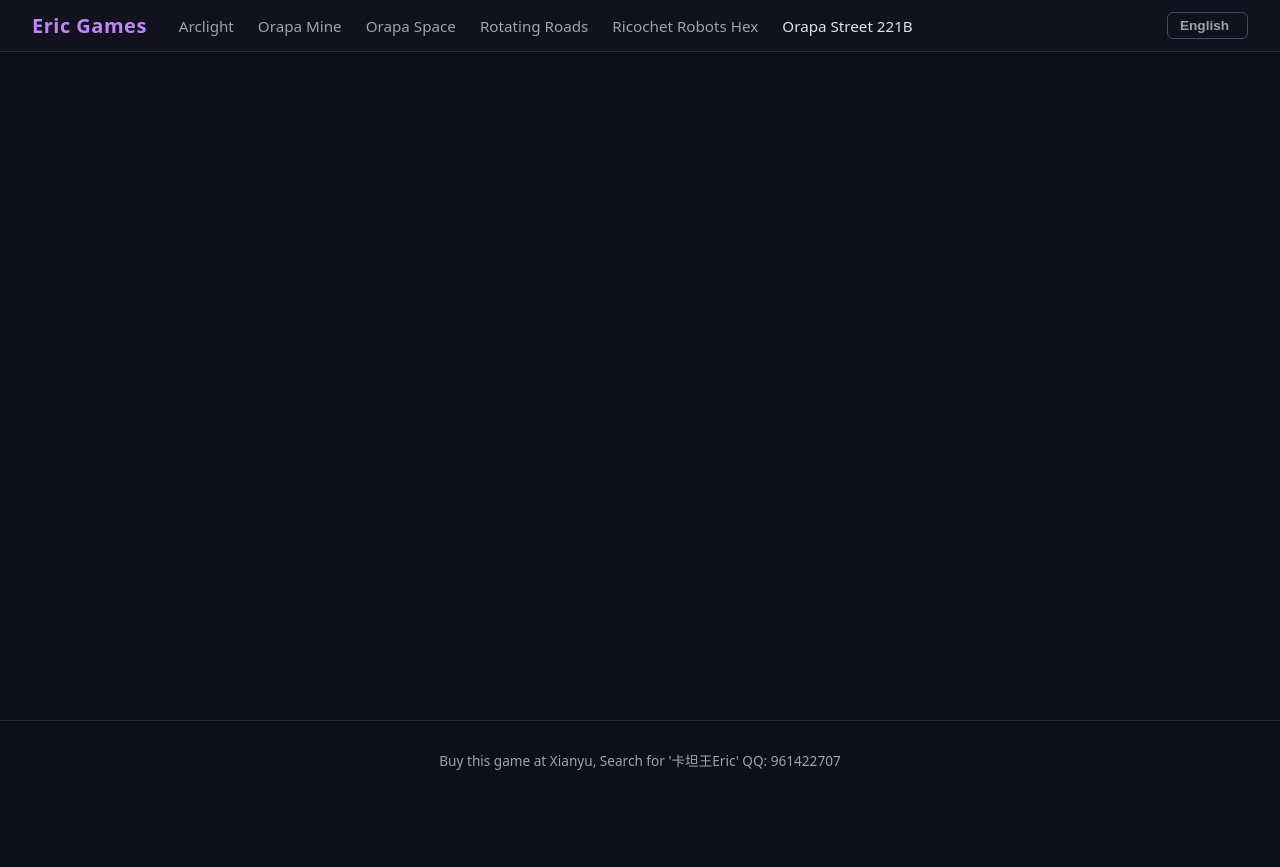
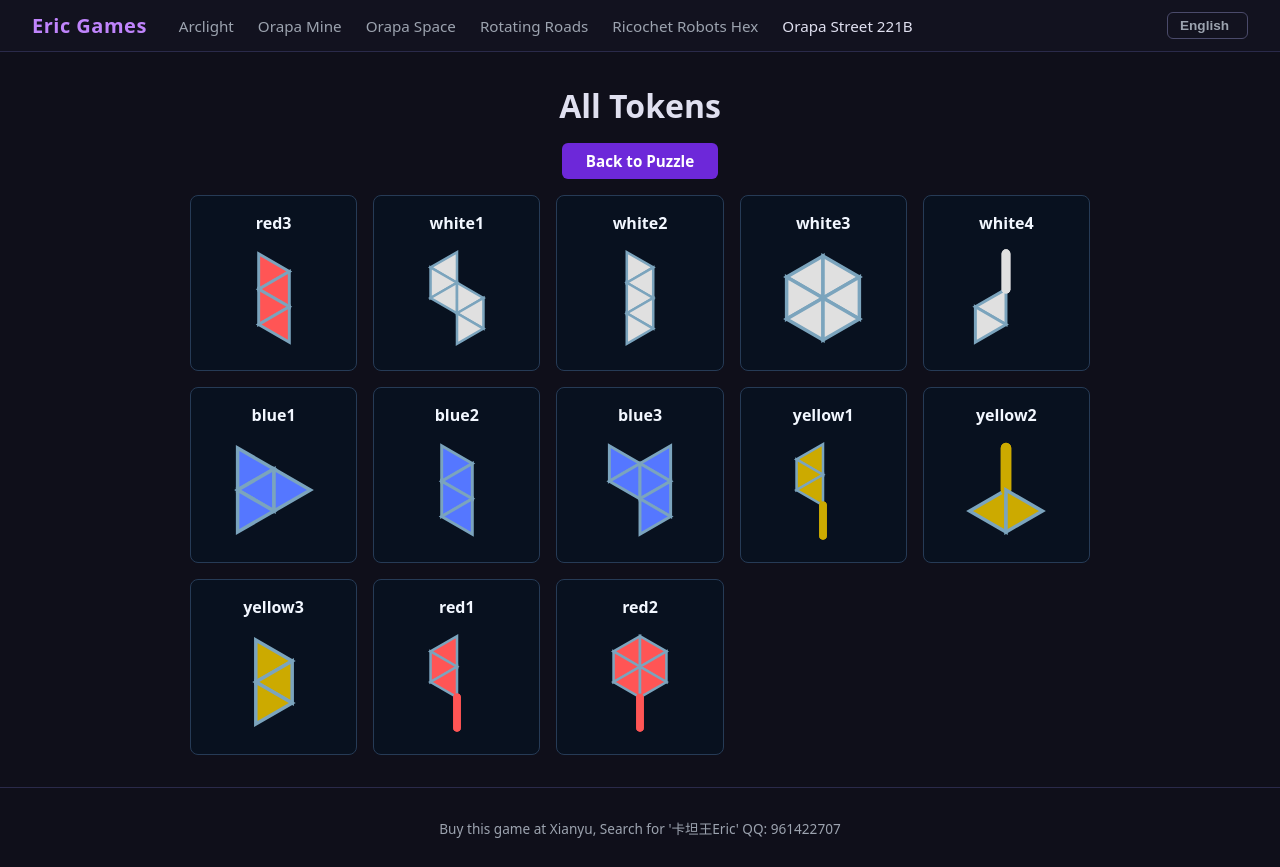
Before and after one commit to EricWebsmith/ericgames, a React (Vite) app: page /#/orapa-street-221b/tokens in a window 1280 px wide. Before the commit the page ends 800 px from the top, so only its background shows below. Built offline with nearby package versions, Linux system fonts and the light colour scheme.

Commit message:
fix all tokens

```diff
--- a/src/App.css
+++ b/src/App.css
@@ -337,6 +337,23 @@ body {
   overflow-y: auto;
 }
 
+.orapa-street-palette-link {
+  flex: 0 0 auto;
+  color: inherit;
+  text-decoration: none;
+}
+
+.orapa-street-palette-link:hover .orapa-street-tile-palette,
+.orapa-street-palette-link:focus-visible .orapa-street-tile-palette {
+  border-color: #7ba4bd;
+}
+
+.orapa-street-palette-link:focus-visible {
+  outline: 2px solid #f2f7ff;
+  outline-offset: 3px;
+  border-radius: 8px;
+}
+
 .orapa-street-palette-title {
   grid-column: 1 / -1;
   margin: 0 0 0.25rem;
@@ -357,9 +374,66 @@ body {
   text-align: center;
 }
 
-.orapa-street-palette-tile svg {
+.orapa-street-token-icon {
   width: 64px;
   height: 64px;
+}
+
+.orapa-street-token-catalog {
+  width: min(100%, 900px);
+}
+
+.orapa-street-token-back {
+  display: inline-block;
+  text-decoration: none;
+}
+
+.orapa-street-token-detail-title {
+  margin: 0;
+  color: #f2f7ff;
+}
+
+.orapa-street-token-grid {
+  display: grid;
+  grid-template-columns: repeat(auto-fit, minmax(150px, 1fr));
+  gap: 1rem;
+  width: 100%;
+}
+
+.orapa-street-token-card {
+  display: flex;
+  flex-direction: column;
+  align-items: center;
+  gap: 0.5rem;
+  padding: 1rem;
+  border: 1px solid #263b56;
+  border-radius: 8px;
+  background: #08111f;
+}
+
+.orapa-street-token-select {
+  color: inherit;
+  font: inherit;
+  cursor: pointer;
+  transition: border-color 0.2s, transform 0.2s;
+}
+
+.orapa-street-token-select:hover,
+.orapa-street-token-select:focus-visible {
+  border-color: #7ba4bd;
+  transform: translateY(-2px);
+  outline: none;
+}
+
+.orapa-street-token-card h3 {
+  margin: 0;
+  color: #f2f7ff;
+  font-size: 1rem;
+}
+
+.orapa-street-token-card .orapa-street-token-icon {
+  width: 112px;
+  height: 112px;
 }
 
 .orapa-street-board-frame {
--- a/src/App.tsx
+++ b/src/App.tsx
@@ -7,6 +7,7 @@ import OrapaSpace from "./components/OrapaSpace";
 import OrapaStreet from "./components/OrapaStreet";
 import RicochetRobots from "./components/RicochetRobots";
 import RotatingRoads from "./components/RotatingRoads";
+import TokenCatalog from "./components/OrapaStreet/TokenCatalog";
 import LanguageSwitcher from "./components/shared/LanguageSwitcher";
 
 function Home() {
@@ -365,6 +366,10 @@ export default function App() {
           <Route path="/rotating-roads" element={<RotatingRoads />} />
           <Route path="/ricochet-robots" element={<RicochetRobots />} />
           <Route path="/orapa-street-221b" element={<OrapaStreet />} />
+          <Route
+            path="/orapa-street-221b/tokens"
+            element={<TokenCatalog />}
+          />
         </Routes>
       </main>
       <Footer />
--- /dev/null
+++ b/src/components/OrapaStreet/TokenCatalog.tsx
@@ -0,0 +1,66 @@
+import { useState } from "react";
+import { useTranslation } from "react-i18next";
+import { Link } from "react-router-dom";
+import {
+  getAllTileTypes,
+  getTileVariants,
+} from "../../engine/orapaStreet/tiles";
+import TokenIcon from "./TokenIcon";
+
+export default function TokenCatalog() {
+  const { t } = useTranslation();
+  const [selectedToken, setSelectedToken] = useState<string | null>(null);
+  const selectedVariants = selectedToken
+    ? getTileVariants(selectedToken)
+    : [];
+
+  return (
+    <section className="game-container orapa-street-token-catalog">
+      <h2 className="game-title">{t("orapaStreet.allTokens")}</h2>
+      <Link className="btn-reset orapa-street-token-back" to="/orapa-street-221b">
+        {t("orapaStreet.backToPuzzle")}
+      </Link>
+      {selectedToken ? (
+        <>
+          <h3 className="orapa-street-token-detail-title">
+            {selectedToken} · {t("orapaStreet.variants")}
+          </h3>
+          <button
+            className="btn-reset orapa-street-token-back"
+            type="button"
+            onClick={() => setSelectedToken(null)}
+          >
+            {t("orapaStreet.backToTokens")}
+          </button>
+          <div className="orapa-street-token-grid">
+            {selectedVariants.map((tile, index) => (
+              <article
+                key={`${tile.name}-${index}`}
+                className="orapa-street-token-card"
+                data-testid={`token-variant-${index + 1}`}
+              >
+                <h3>{t("orapaStreet.variantLabel", { count: index + 1 })}</h3>
+                <TokenIcon tile={tile} />
+              </article>
+            ))}
+          </div>
+        </>
+      ) : (
+        <div className="orapa-street-token-grid">
+          {getAllTileTypes().map((tile) => (
+            <button
+              key={tile.name}
+              className="orapa-street-token-card orapa-street-token-select"
+              data-testid={`token-card-${tile.name}`}
+              type="button"
+              onClick={() => setSelectedToken(tile.name)}
+            >
+              <h3>{tile.name}</h3>
+              <TokenIcon tile={tile} />
+            </button>
+          ))}
+        </div>
+      )}
+    </section>
+  );
+}
--- /dev/null
+++ b/src/components/OrapaStreet/TokenIcon.tsx
@@ -0,0 +1,88 @@
+import {
+  Orient,
+  TriangleLine,
+  type ParentTile,
+} from "../../engine/orapaStreet/models";
+import { getTileColor } from "./tileColor";
+
+interface TokenIconProps {
+  tile: ParentTile;
+}
+
+const TRIANGLE_SIDE = 12;
+const TRIANGLE_WIDTH = (Math.sqrt(3) * TRIANGLE_SIDE) / 2;
+const TRIANGLE_ROW_GAP = TRIANGLE_SIDE / 2;
+
+export default function TokenIcon({ tile }: TokenIconProps) {
+  const minQ = Math.min(...tile.subTiles.map((subTile) => subTile.q));
+  const maxQ = Math.max(...tile.subTiles.map((subTile) => subTile.q));
+  const minR = Math.min(...tile.subTiles.map((subTile) => subTile.r));
+  const maxR = Math.max(...tile.subTiles.map((subTile) => subTile.r));
+  const padding = 4;
+  const viewBoxX = minQ * TRIANGLE_WIDTH - padding;
+  const viewBoxY = minR * TRIANGLE_ROW_GAP - padding;
+  const viewBoxWidth =
+    (maxQ - minQ) * TRIANGLE_WIDTH + TRIANGLE_WIDTH + padding * 2;
+  const viewBoxHeight =
+    (maxR - minR) * TRIANGLE_ROW_GAP + TRIANGLE_SIDE + padding * 2;
+
+  return (
+    <svg
+      className="orapa-street-token-icon"
+      viewBox={`${viewBoxX} ${viewBoxY} ${viewBoxWidth} ${viewBoxHeight}`}
+      aria-hidden="true"
+    >
+      {tile.subTiles.map((subTile, index) => {
+        const x = subTile.q * TRIANGLE_WIDTH;
+        const y = subTile.r * TRIANGLE_ROW_GAP;
+        const points =
+          subTile.orient === Orient.PointyLeft
+            ? `${x},${y + TRIANGLE_SIDE / 2} ${x + TRIANGLE_WIDTH},${y} ${x + TRIANGLE_WIDTH},${y + TRIANGLE_SIDE}`
+            : `${x + TRIANGLE_WIDTH},${y + TRIANGLE_SIDE / 2} ${x},${y} ${x},${y + TRIANGLE_SIDE}`;
+        const vertices =
+          subTile.orient === Orient.PointyLeft
+            ? [
+                { x, y: y + TRIANGLE_SIDE / 2 },
+                { x: x + TRIANGLE_WIDTH, y },
+                { x: x + TRIANGLE_WIDTH, y: y + TRIANGLE_SIDE },
+              ]
+            : [
+                { x: x + TRIANGLE_WIDTH, y: y + TRIANGLE_SIDE / 2 },
+                { x, y },
+                { x, y: y + TRIANGLE_SIDE },
+              ];
+        const lineEdgeIndex = {
+          [TriangleLine.Top]: 0,
+          [TriangleLine.Vertical]: 1,
+          [TriangleLine.Bottom]: 2,
+        }[subTile.lineTileLine];
+        const lineStart = vertices[lineEdgeIndex];
+        const lineEnd = vertices[(lineEdgeIndex + 1) % vertices.length];
+
+        return (
+          <g key={`${subTile.parentName}-${index}`}>
+            {!subTile.lineTile && (
+              <polygon
+                points={points}
+                fill={getTileColor(subTile.colors)}
+                stroke="#7ba4bd"
+                strokeWidth="1"
+              />
+            )}
+            {subTile.lineTile && (
+              <line
+                x1={lineStart.x}
+                y1={lineStart.y}
+                x2={lineEnd.x}
+                y2={lineEnd.y}
+                stroke={getTileColor(subTile.colors)}
+                strokeWidth="3"
+                strokeLinecap="round"
+              />
+            )}
+          </g>
+        );
+      })}
+    </svg>
+  );
+}
--- /dev/null
+++ b/src/components/OrapaStreet/tileColor.ts
@@ -0,0 +1,8 @@
+import type { Color } from "../../engine/orapaStreet/models";
+import { GEM_FILL } from "../shared/colors";
+
+export function getTileColor(colors: Color[]): string {
+  if (colors.length === 0) return "none";
+  if (colors.includes("blue") && colors.includes("white")) return "#66ccee";
+  return GEM_FILL[colors[0]] ?? "#aaaaaa";
+}
--- a/src/engine/orapaStreet/tiles.ts
+++ b/src/engine/orapaStreet/tiles.ts
@@ -233,8 +233,8 @@ const blue3_3: ParentTile = {
     leftTile("blue3", [Color.Blue], 0, 2),
     rightTile("blue3", [Color.Blue], 0, 3),
 
-    leftTile("blue3", [Color.Blue], 1, 2),
-    rightTile("blue3", [Color.Blue], 1, 3),
+    rightTile("blue3", [Color.Blue], 1, 2),
+    leftTile("blue3", [Color.Blue], 1, 3),
   ],
 };
 
@@ -437,8 +437,8 @@ const red1_3: ParentTile = {
     leftTile("red1", [Color.Red], 0, -1),
     rightTile("red1", [Color.Red], 0, -2),
 
-    leftLineTile("red1", [Color.Red], 0, -4, TriangleLine.Vertical, { 2: 4, 4: 2 }),
-    rightLineTile("red1", [Color.Red], -1, -4, TriangleLine.Vertical, { 8: 10, 10: 8 }),
+    leftLineTile("red1", [Color.Red], -1, -4),
+    rightLineTile("red1", [Color.Red], 0, -4),
   ],
 };
 
@@ -467,8 +467,8 @@ const red1_5: ParentTile = {
     leftTile("red1", [Color.Red], 0, 1),
     rightTile("red1", [Color.Red], 1, 1),
 
-    rightLineTile("red1", [Color.Red], 2, 1, TriangleLine.Bottom, { 2: 0, 0: 2 }),
-    leftLineTile("red1", [Color.Red], 2, 2, TriangleLine.Top, { 8: 6, 6: 8 }),
+    leftLineTile("red1", [Color.Red], 2, 1, TriangleLine.Bottom, { 2: 0, 0: 2 }),
+    rightLineTile("red1", [Color.Red], 2, 2, TriangleLine.Top, { 8: 6, 6: 8 }),
   ],
 };
 
@@ -603,8 +603,8 @@ const red2_5: ParentTile = {
     leftTile("red2", [Color.Red], 1, 1),
     rightTile("red2", [Color.Red], 1, 2),
 
-    leftLineTile("red2", [Color.Red], -1, 2, TriangleLine.Bottom, { 0: 10, 10: 0 }),
-    rightLineTile("red2", [Color.Red], -1, 3, TriangleLine.Top, { 6: 4, 4: 6 }),
+    rightLineTile("red2", [Color.Red], -1, 2, TriangleLine.Bottom, { 0: 10, 10: 0 }),
+    leftLineTile("red2", [Color.Red], -1, 3, TriangleLine.Top, { 6: 4, 4: 6 }),
   ],
 };
 
@@ -665,51 +665,51 @@ const red3Variants = [red3_0, red3_1, red3_2, red3_3, red3_4, red3_5];
 // #region white 1
 
 const white1_0: ParentTile = {
-  name: "White1",
+  name: "white1",
   flipable: true,
   hasLineTile: false,
   subTiles: [
-    leftTile("White1", [Color.White], 0, 0),
-    rightTile("White1", [Color.White], 0, 1),
-    leftTile("White1", [Color.White], 0, 2),
-    rightTile("White1", [Color.White], 1, 2),
-    leftTile("White1", [Color.White], 1, 3),
-    rightTile("White1", [Color.White], 1, 4),
+    leftTile("white1", [Color.White], 0, 0),
+    rightTile("white1", [Color.White], 0, 1),
+    leftTile("white1", [Color.White], 0, 2),
+    rightTile("white1", [Color.White], 1, 2),
+    leftTile("white1", [Color.White], 1, 3),
+    rightTile("white1", [Color.White], 1, 4),
   ],
 };
 
 
 const white1_1: ParentTile = {
-  name: "White1",
+  name: "white1",
   flipable: true,
   hasLineTile: false,
   subTiles: [
-    leftTile("White1", [Color.White], 0, 0),
+    leftTile("white1", [Color.White], 0, 0),
 
-    leftTile("White1", [Color.White], 1, -3),
-    rightTile("White1", [Color.White], 1, -2),
-    leftTile("White1", [Color.White], 1, -1),
-    rightTile("White1", [Color.White], 1, 0),
+    leftTile("white1", [Color.White], 1, -3),
+    rightTile("white1", [Color.White], 1, -2),
+    leftTile("white1", [Color.White], 1, -1),
+    rightTile("white1", [Color.White], 1, 0),
 
-    rightTile("White1", [Color.White], 2, -3),
+    rightTile("white1", [Color.White], 2, -3),
   ],
 };
 
 
 
 const white1_2: ParentTile = {
-  name: "White1",
+  name: "white1",
   flipable: true,
   hasLineTile: false,
   subTiles: [
-    rightTile("White1", [Color.White], 0, 0),
-    leftTile("White1", [Color.White], 0, 1),
+    rightTile("white1", [Color.White], 0, 0),
+    leftTile("white1", [Color.White], 0, 1),
 
-    leftTile("White1", [Color.White], 1, 0),
-    rightTile("White1", [Color.White], 1, 1),
+    leftTile("white1", [Color.White], 1, 0),
+    rightTile("white1", [Color.White], 1, 1),
 
-    rightTile("White1", [Color.White], 2, 0),
-    leftTile("White1", [Color.White], 2, 1),
+    rightTile("white1", [Color.White], 2, 0),
+    leftTile("white1", [Color.White], 2, 1),
   ],
 };
 
@@ -797,8 +797,9 @@ const white4_1: ParentTile = {
   subTiles: [
     leftTile("white4", [Color.White], 0, 0),
     rightTile("white4", [Color.White], 1, 0),
-    leftLineTile("white4", [Color.White], 2, -1, TriangleLine.Bottom, { 0: 10, 10: 0 }),
-    rightLineTile("white4", [Color.White], 2, -0, TriangleLine.Top, { 6: 4, 4: 6 }),
+
+    rightLineTile("white4", [Color.White], 2, -1, TriangleLine.Bottom, { 0: 10, 10: 0 }),
+    leftLineTile("white4", [Color.White], 2, -0, TriangleLine.Top, { 6: 4, 4: 6 }),
   ],
 };
 
@@ -838,8 +839,8 @@ const white4_4: ParentTile = {
     leftTile("white4", [Color.White], 0, 0),
     rightTile("white4", [Color.White], 1, 0),
 
-    leftLineTile("white4", [Color.White], -1, 0, TriangleLine.Bottom, { 0: 10, 10: 0 }),
-    rightLineTile("white4", [Color.White], -1, 1, TriangleLine.Top, { 4: 6, 6: 4 }),
+    rightLineTile("white4", [Color.White], -1, 0, TriangleLine.Bottom, { 0: 10, 10: 0 }),
+    leftLineTile("white4", [Color.White], -1, 1, TriangleLine.Top, { 4: 6, 6: 4 }),
   ],
 };
 
@@ -852,9 +853,8 @@ const white4_5: ParentTile = {
     rightTile("white4", [Color.White], 0, 0),
     leftTile("white4", [Color.White], 0, 1),
 
-
-    leftLineTile("white4", [Color.White], -1, -1, TriangleLine.Bottom, { 0: 2, 2: 0 }),
-    rightLineTile("white4", [Color.White], -1, -2, TriangleLine.Top, { 8: 6, 6: 8 }),
+    leftLineTile("white4", [Color.White], -1, -2, TriangleLine.Bottom, { 0: 2, 2: 0 }),
+    rightLineTile("white4", [Color.White], -1, -1, TriangleLine.Top, { 8: 6, 6: 8 }),
   ],
 };
 
@@ -957,11 +957,12 @@ const yellow2_4: ParentTile = {
   flipable: false,
   hasLineTile: true,
   subTiles: [
-    leftTile("yellow2", [Color.Yellow], 0, 0),
-    rightTile("yellow2", [Color.Yellow], 0, 1),
+    rightTile("yellow2", [Color.Yellow], 0, 0),
+    leftTile("yellow2", [Color.Yellow], 0, 1),
 
-    leftLineTile("yellow2", [Color.Yellow], -1, 2, TriangleLine.Bottom, {0:10, 10:0}),
-    rightLineTile("yellow2", [Color.Yellow], -1, 3, TriangleLine.Top, {6:4, 4:6}),
+
+    rightLineTile("yellow2", [Color.Yellow], -1, 1, TriangleLine.Bottom, {0:10, 10:0}),
+    leftLineTile("yellow2", [Color.Yellow], -1, 2, TriangleLine.Top, {6:4, 4:6}),
 
   ],
 };
@@ -1050,6 +1051,30 @@ export function getFirstTileVariant(tile: ParentTile): ParentTile {
   return firstVariantsByName[tile.name] ?? tile;
 }
 
+export function getAllTileTypes(): ParentTile[] {
+  return Object.values(firstVariantsByName);
+}
+
+const tileVariantsByName: Record<string, ParentTile[]> = {
+  red1: red1Variants,
+  red2: red2Variants,
+  red3: red3Variants,
+  white1: white1Variants,
+  white2: white2Variants,
+  white3: [white3_0],
+  white4: white4Variants,
+  blue1: blue1Variants,
+  blue2: blue2Variants,
+  blue3: blue3Variants,
+  yellow1: yellow1Variants,
+  yellow2: yellow2Variants,
+  yellow3: yellow3Variants,
+};
+
+export function getTileVariants(name: string): ParentTile[] {
+  return tileVariantsByName[name] ?? [];
+}
+
 export function getRandomTile(tileList: ParentTile[]
 ): ParentTile {
   const value = Math.random();
--- a/src/i18n/locales/en.json
+++ b/src/i18n/locales/en.json
@@ -87,6 +87,12 @@
     "newPuzzle": "New puzzle",
     "showLabels": "Show labels",
     "availableTiles": "Available Tiles",
+    "viewAllTokens": "View all tokens",
+    "allTokens": "All Tokens",
+    "backToPuzzle": "Back to Puzzle",
+    "backToTokens": "Back to All Tokens",
+    "variants": "Variants",
+    "variantLabel": "Variant {{count}}",
     "boardAriaLabel": "Orapa Street 221B triangular board",
     "triangleAriaLabel": "{{name}}, {{orientation}}, {{count}} links",
     "borderNodeAriaLabel": "Border node {{name}}",
--- a/src/i18n/locales/zh-TW.json
+++ b/src/i18n/locales/zh-TW.json
@@ -87,6 +87,12 @@
     "newPuzzle": "新謎題",
     "showLabels": "顯示標籤",
     "availableTiles": "可用 Token",
+    "viewAllTokens": "查看所有 Token",
+    "allTokens": "所有 Token",
+    "backToPuzzle": "返回謎題",
+    "backToTokens": "返回所有 Token",
+    "variants": "變體",
+    "variantLabel": "變體 {{count}}",
     "boardAriaLabel": "奧拉帕街 221B 三角形棋盤",
     "triangleAriaLabel": "{{name}}，{{orientation}}，{{count}} 條連結",
     "borderNodeAriaLabel": "邊界節點 {{name}}",
--- a/src/i18n/locales/zh.json
+++ b/src/i18n/locales/zh.json
@@ -87,6 +87,12 @@
     "newPuzzle": "新谜题",
     "showLabels": "显示标签",
     "availableTiles": "可用 Token",
+    "viewAllTokens": "查看所有 Token",
+    "allTokens": "所有 Token",
+    "backToPuzzle": "返回谜题",
+    "backToTokens": "返回所有 Token",
+    "variants": "变体",
+    "variantLabel": "变体 {{count}}",
     "boardAriaLabel": "奥拉帕街 221B 三角形棋盘",
     "triangleAriaLabel": "{{name}}，{{orientation}}，{{count}} 条连接",
     "borderNodeAriaLabel": "边界节点 {{name}}",
```
Also changed, not shown: src/components/OrapaStreet/Palette.tsx (+31 -51 lines), src/components/OrapaStreet/index.tsx (+2 -8 lines), 1 other file (tests, documents, lock files or other folders).
